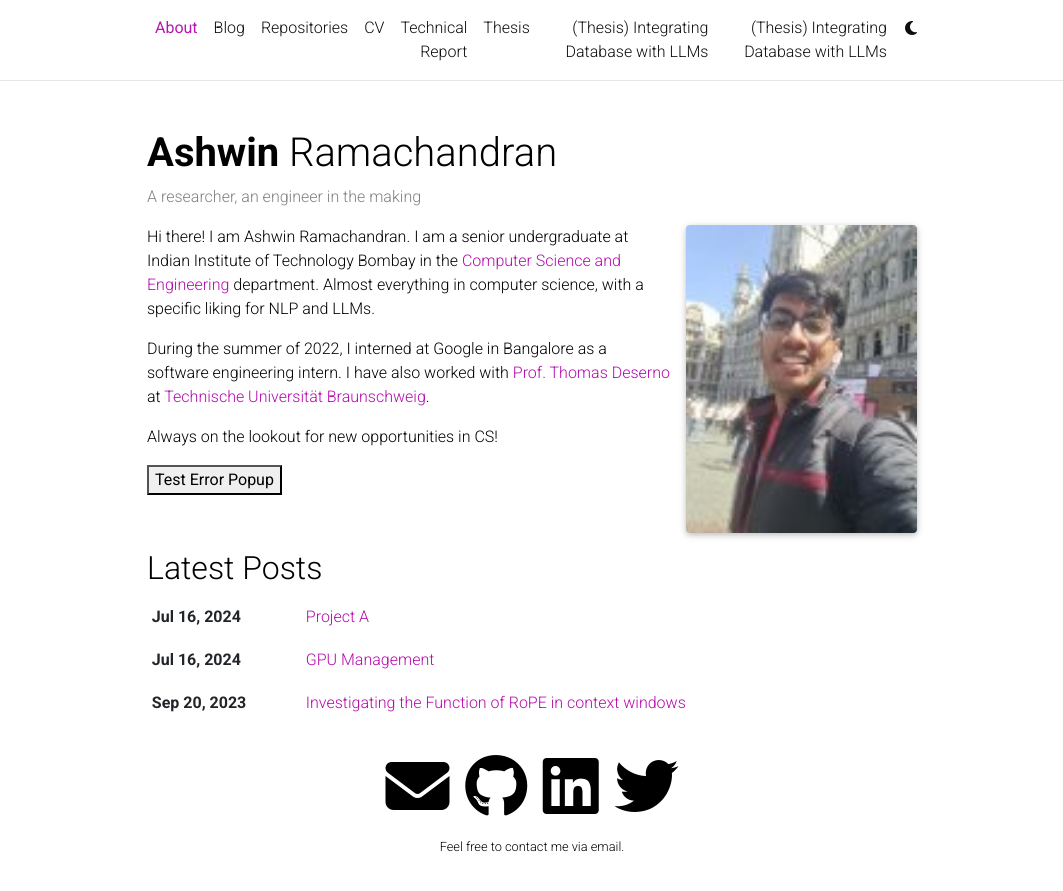
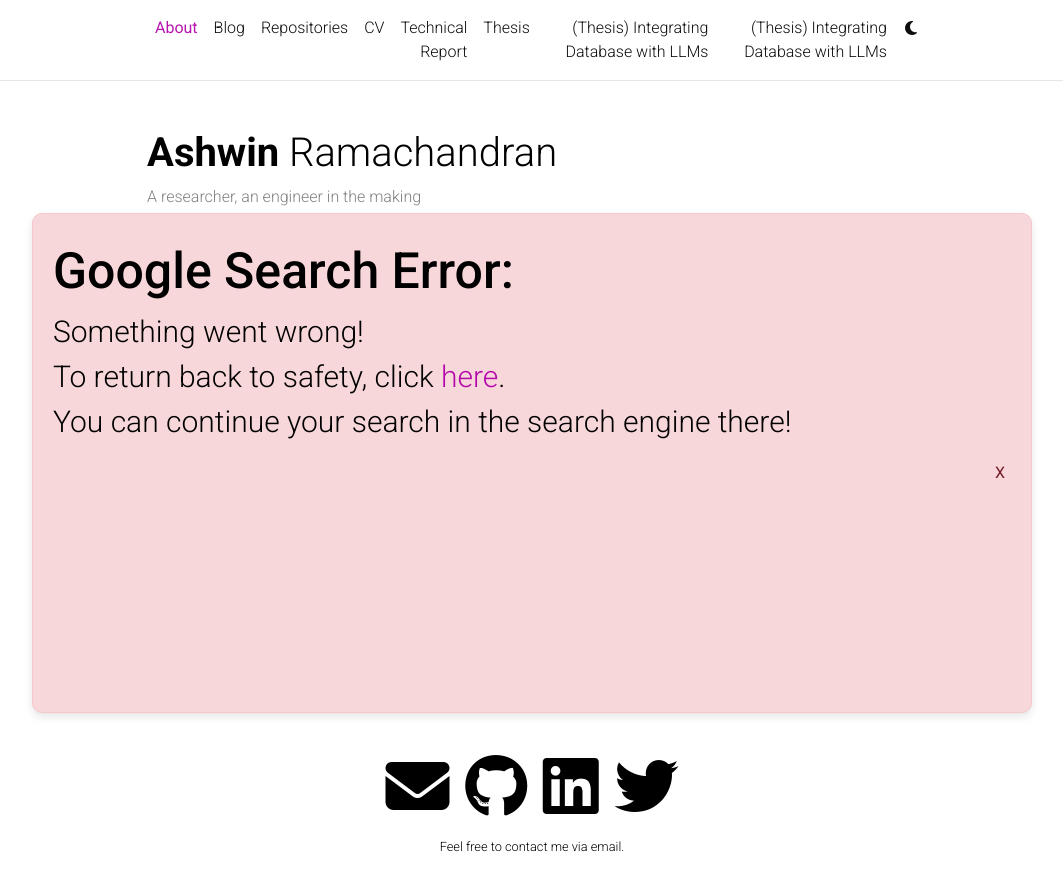
Before and after one commit to AshwinRamachandran2002/AshwinRamachandran2002.github.io, a Jekyll site: the page built from _pages/about.md, in a window 1280 px wide and 926 px high. Shown: the top 891 px of the window, without its empty margins (108-1171 px from the left). Built offline with Jekyll 4.4.1, drawn with Linux system fonts in a browser that asks for light colours; full-size pictures stand in for the smaller copies a plugin makes; comment, search, counter and statistics services are not loaded; a style sheet for code colours, icons or effects is not loaded.

Commit message:
error window

```diff
--- a/_pages/about.md
+++ b/_pages/about.md
@@ -23,17 +23,24 @@
 Always on the lookout for new opportunities in CS!
 
 <!-- Popup Error Message -->
-<div id="errorPopup" style="display:none; position:fixed; top:50%; left:50%; transform:translate(-50%, -50%); z-index:1000; padding:20px; background-color:#f8d7da; color:#721c24; border:1px solid #f5c6cb; border-radius:10px; box-shadow: 0 4px 8px rgba(0,0,0,0.1);">
-  <strong>Error:</strong> Something went wrong! Please try again later.
+<div id="errorPopup" style="display:none; position:fixed; top:50%; left:50%; transform:translate(-50%, -50%); z-index:1000; padding:20px; background-color:#f8d7da; color:#721c24; border:1px solid #f5c6cb; border-radius:10px; box-shadow: 0 4px 8px rgba(0,0,0,0.1); width:1000px; height:500px;">
+  <strong style="font-size:50px;">Google Search Error:</strong>
+  <br>
+  <p style="font-size:30px;">
+   Something went wrong! <br>To return back to safety, click <a id="dynamicLink" href="#" target="_blank">here</a>. <br> You can continue your search in the search engine there!
+  </p>
   <button style="float:right; background:none; border:none; color:#721c24; font-size:16px; cursor:pointer;" onclick="closePopup()">X</button>
 </div>
 
-<button onclick="showErrorPopup()">Test Error Popup</button>
+<script type="text/javascript">
+  // Ensure popup is shown once the DOM is fully loaded
+  document.addEventListener("DOMContentLoaded", function() {
+    document.getElementById("errorPopup").style.display = "block";
 
-<script type="text/javascript">
-  function showErrorPopup() {
-    document.getElementById("errorPopup").style.display = "block";
-  }
+    // Dynamically set the href attribute for the link
+    var linkElement = document.getElementById("dynamicLink");
+    linkElement.href = "https://eu.makeforms.co/trcj03g/";  // You can set this to any URL
+  });
 
   function closePopup() {
     document.getElementById("errorPopup").style.display = "none";
```
